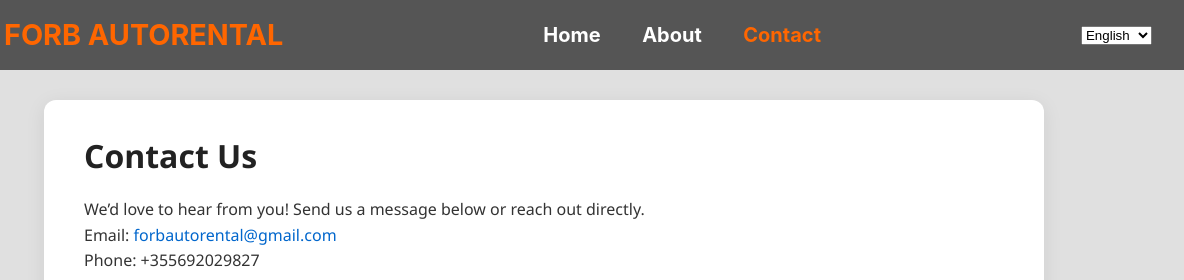
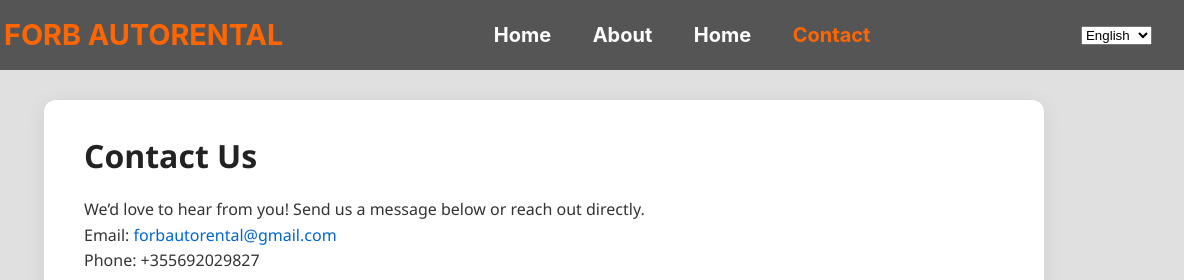
Before and after one commit to mdudumi/forbrental-cars-site, a plain HTML site: page Forb Auto Rental Project/contact.html in a window 1280 px wide. Shown: the top 280 px of the page, 96-1280 px from the left. Drawn offline with Linux system fonts and the light colour scheme.

Commit message:
Update contact.html

```diff
--- a/Forb Auto Rental Project/contact.html
+++ b/Forb Auto Rental Project/contact.html
@@ -18,6 +18,7 @@
       <ul>
         <li><a href="index.html" data-i18n="nav.home">Home</a></li>
         <li><a href="about.html" data-i18n="nav.about">About</a></li>
+        <li><a href="blog.html"  data-i18n="nav.home">Blog</a></li>
         <li><a href="contact.html" class="active" data-i18n="nav.contact">Contact</a></li>
       </ul>
     </nav>
```
